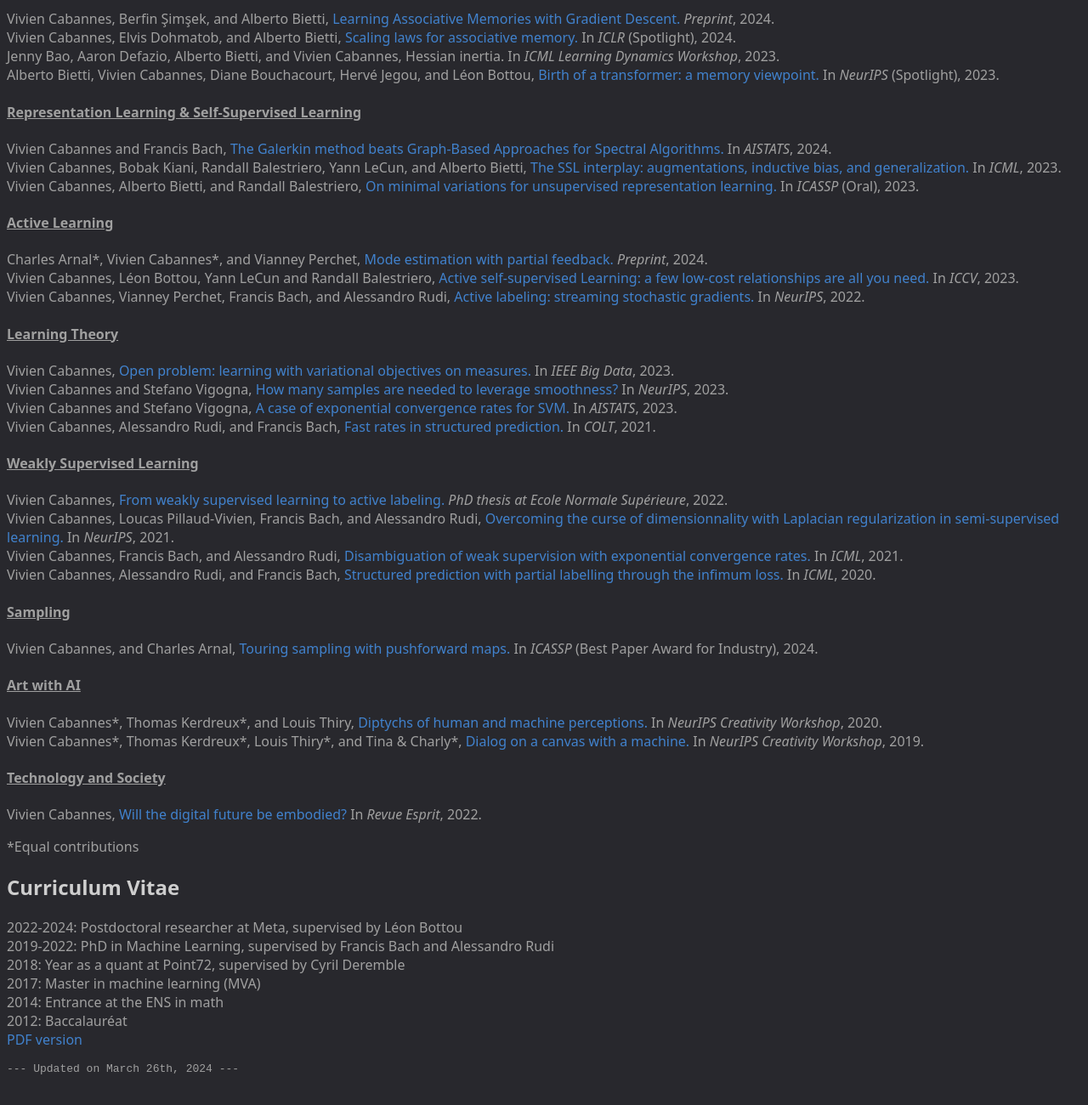
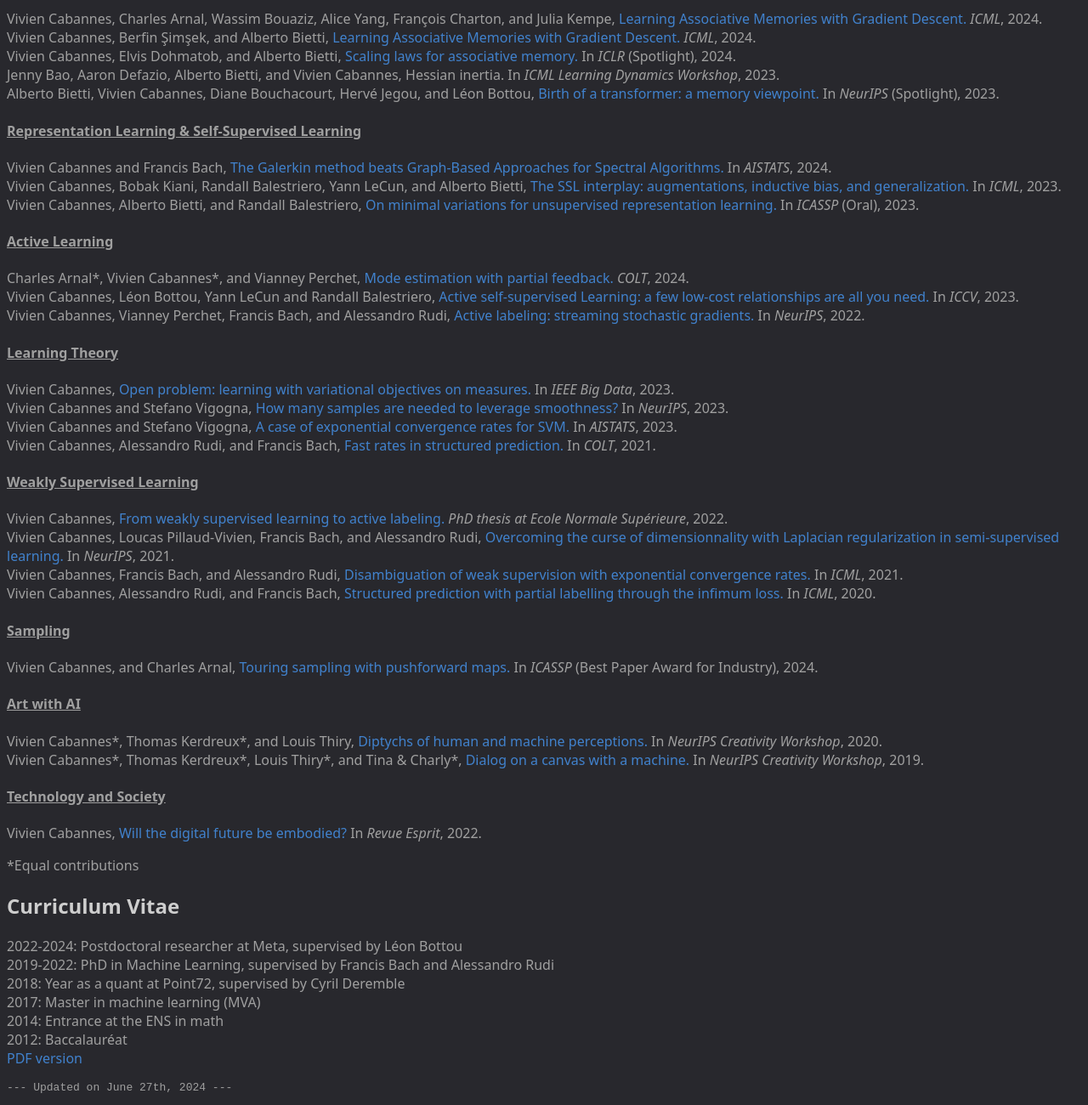
Before and after one commit to VivienCabannes/VivienCabannes.github.io, a plain HTML site: page index.html in a window 1280 px wide. Shown: the part 280-1580 px from the top of the page at 85% size. Before the commit the page ends 1558 px from the top, so only its background shows below. Drawn offline with Linux system fonts and the light colour scheme.

Commit message:
Update index.html

```diff
--- a/index.html
+++ b/index.html
@@ -56,9 +56,14 @@ a:active {
             Deep Learning Understanding
         </h4>
         <p>
-            Vivien Cabannes, Berfin &#350;im&#351;ek, and Alberto Bietti,
+            Vivien Cabannes, Charles Arnal, Wassim Bouaziz, Alice Yang, Fran&ccedil;ois Charton, and Julia Kempe,
 	    <a href="https://arxiv.org/abs/2402.18724">Learning Associative Memories with Gradient Descent.</a>
-            <em>Preprint</em>,
+            <em>ICML</em>,
+            2024.<br>
+
+	    Vivien Cabannes, Berfin &#350;im&#351;ek, and Alberto Bietti,
+	    <a href="https://arxiv.org/abs/2402.18724">Learning Associative Memories with Gradient Descent.</a>
+            <em>ICML</em>,
             2024.<br>
 
             Vivien Cabannes, Elvis Dohmatob, and Alberto Bietti,
@@ -101,7 +106,7 @@ a:active {
         <p>
             Charles Arnal*, Vivien Cabannes*, and Vianney Perchet,
             <a href="https://arxiv.org/abs/2402.13079">Mode estimation with partial feedback.</a>
-            <em>Preprint</em>,
+            <em>COLT</em>,
             2024.<br>
 
             Vivien Cabannes, L&#233;on Bottou, Yann LeCun and Randall Balestriero,
@@ -212,7 +217,7 @@ a:active {
     </body>
     <footer>
         <p>
-            --- Updated on March 26th, 2024 ---
+            --- Updated on June 27th, 2024 ---
         </p>
     </footer>
 </html>
```
